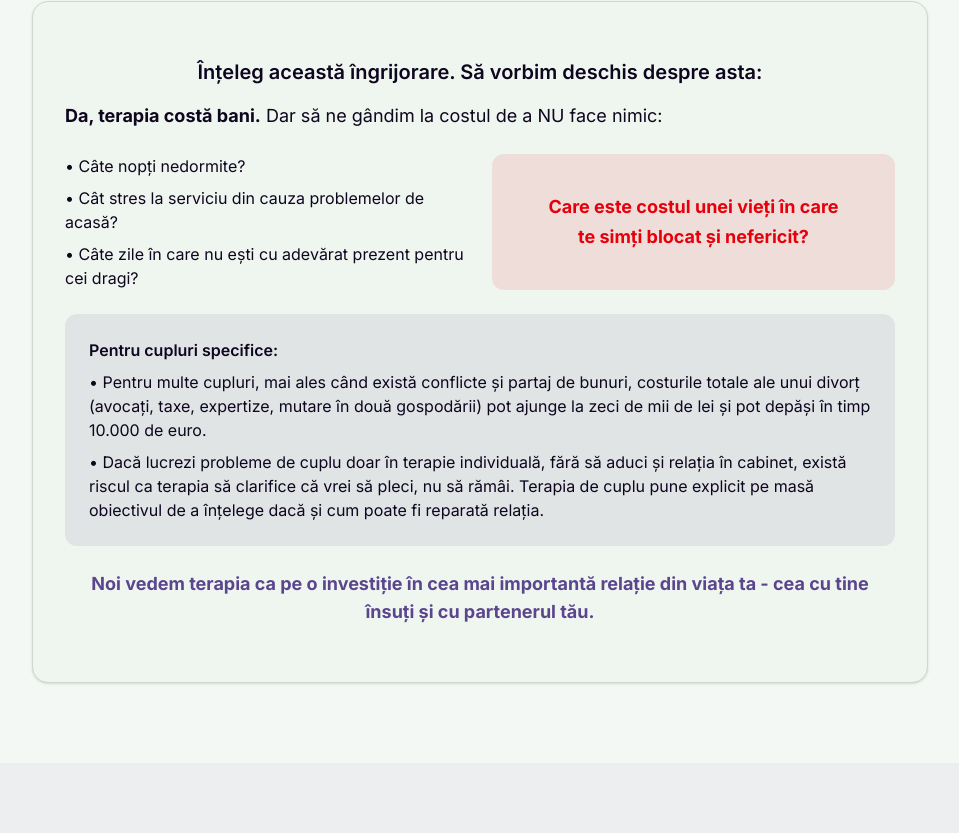
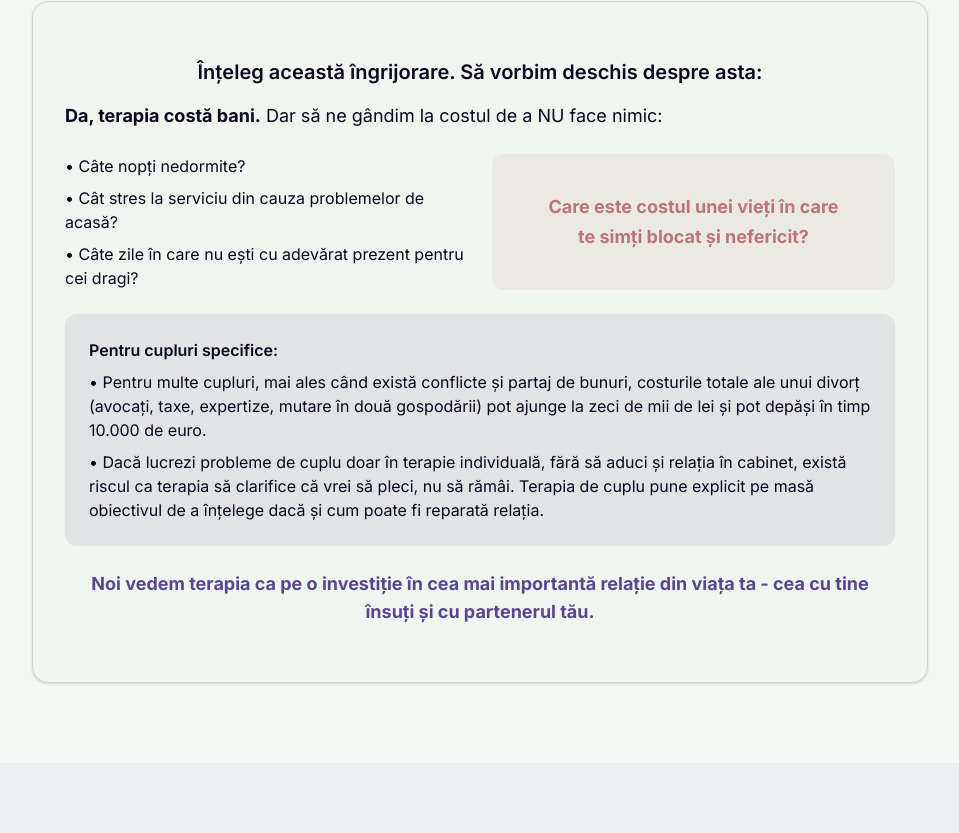
Before and after one commit to me1eaca/therapy-center, a Next.js app: page / in a window 1280 px wide. Shown: the part 3867-4700 px from the top of the page, without its empty margins (160-1119 px from the left). Built offline with nearby package versions, Linux system fonts and the light colour scheme.

Commit message:
soften destructive text color tone
Switch destructive color token to a gentler rose tone and align newsletter error text to the theme token for a softer visual emphasis.

Made-with: Cursor

```diff
--- a/app/globals.css
+++ b/app/globals.css
@@ -18,7 +18,7 @@
   --muted-foreground: oklch(0.45 0.03 295);
   --accent: oklch(0.905 0.03 295);
   --accent-foreground: oklch(0.15 0.055 295);
-  --destructive: oklch(0.577 0.245 27.325);
+  --destructive: oklch(0.64 0.09 18);
   --destructive-foreground: oklch(0.985 0 0);
   --border: oklch(0.87 0.015 160);
   --input: oklch(0.87 0.015 160);
@@ -56,8 +56,8 @@
   --muted-foreground: oklch(0.65 0.045 295);
   --accent: oklch(0.22 0.055 295);
   --accent-foreground: oklch(0.96 0.015 295);
-  --destructive: oklch(0.396 0.141 25.723);
-  --destructive-foreground: oklch(0.637 0.237 25.331);
+  --destructive: oklch(0.58 0.08 18);
+  --destructive-foreground: oklch(0.96 0.015 295);
   --border: oklch(0.26 0.055 295);
   --input: oklch(0.26 0.055 295);
   --ring: oklch(0.73 0.085 295);
--- a/components/blog/newsletter.tsx
+++ b/components/blog/newsletter.tsx
@@ -76,7 +76,7 @@ export function Newsletter() {
         )}
 
         {status === "error" && (
-          <p className="mt-4 text-red-600 font-medium">
+          <p className="mt-4 text-destructive font-medium">
             A apărut o eroare. Te rugăm să încerci din nou.
           </p>
         )}
```
